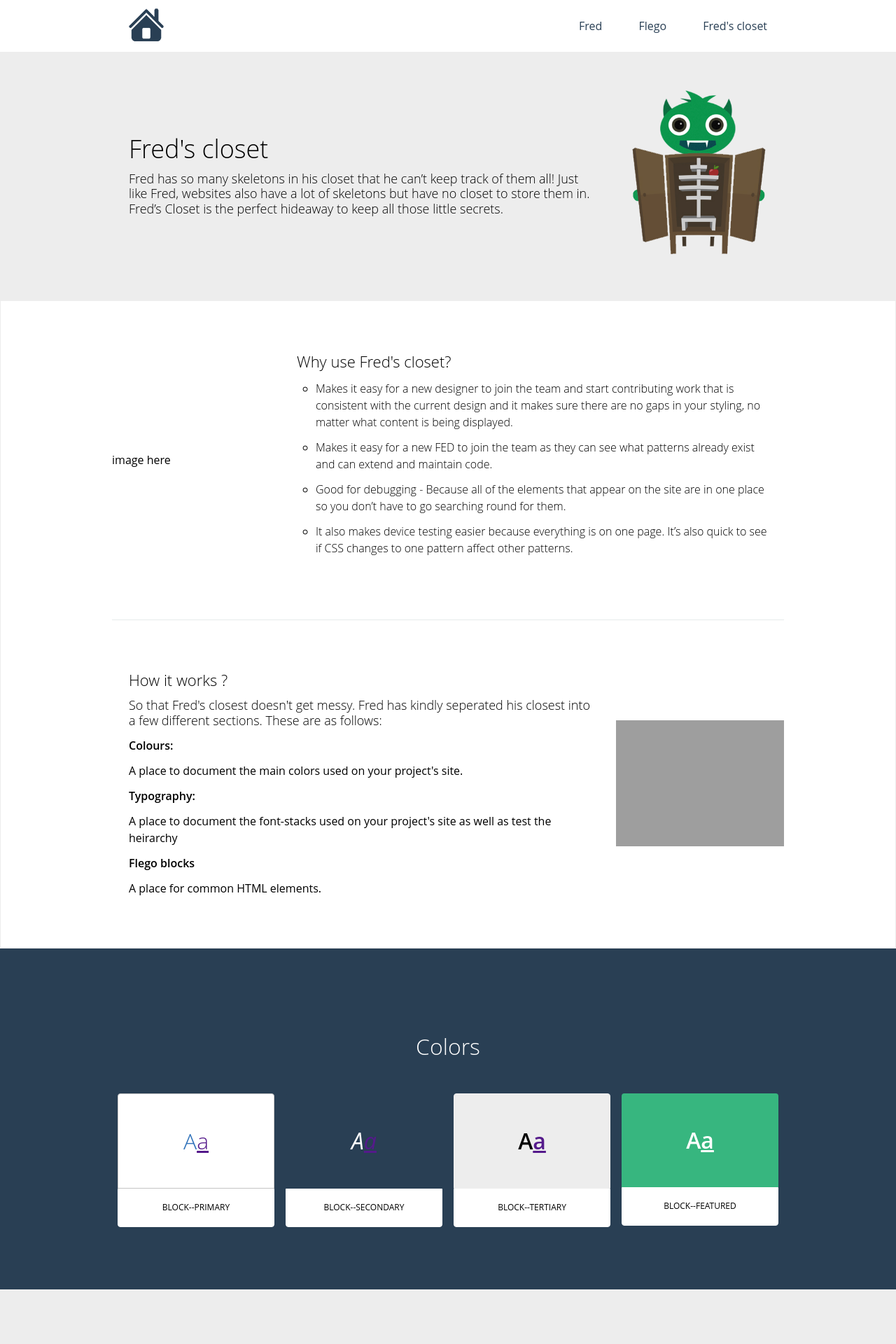
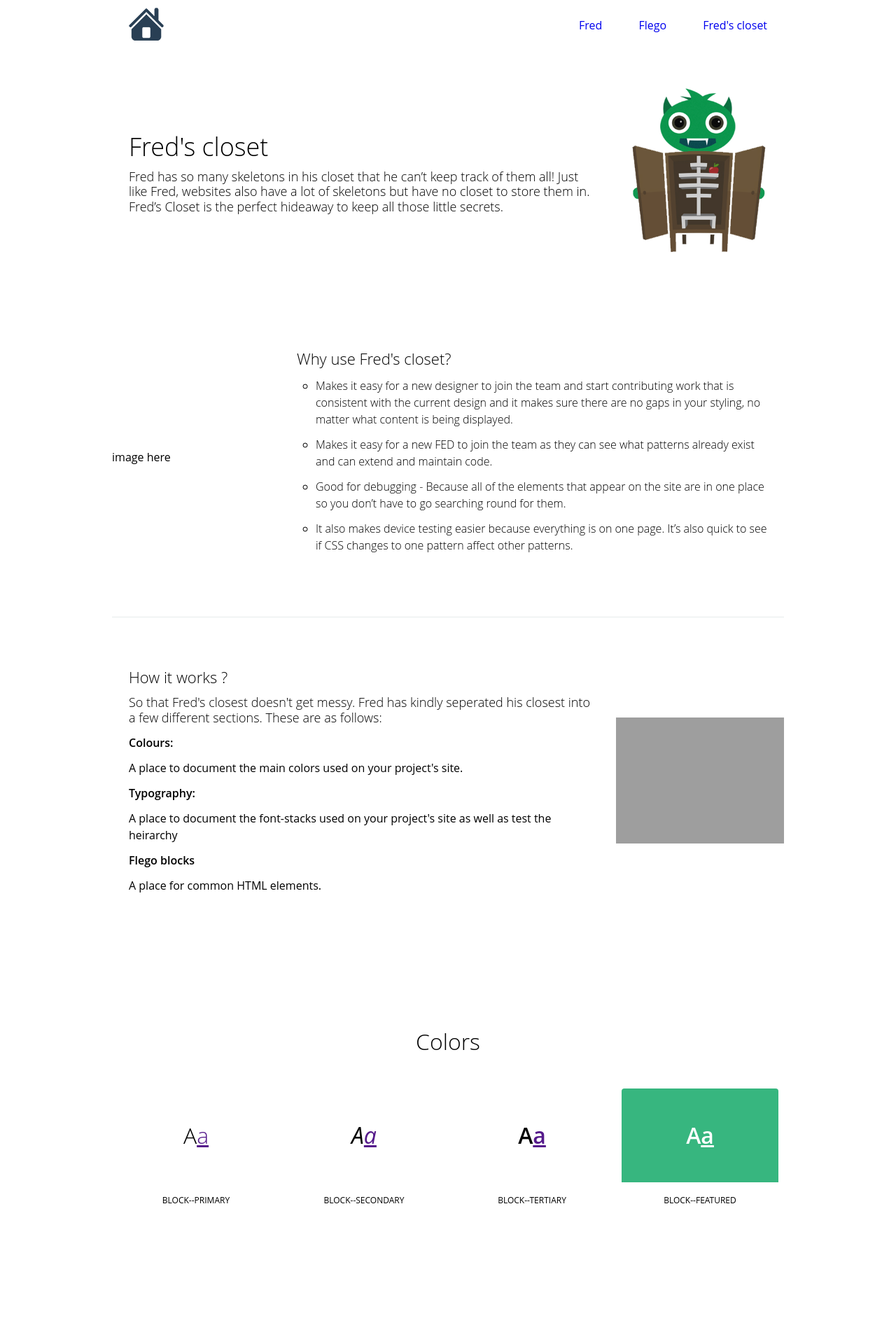
Before and after one commit to laurabunea/Flego, a PHP site: page /freds-closet.php in a window 1280 px wide. Shown: the top 1920 px of the page at 70% size. Run offline with PHP 8.4, Linux system fonts and the light colour scheme; some libraries are stand-ins or nearby versions; grey boxes are pictures that could not be loaded.

Commit message:
commiting a broken site as i will work form it at  home :)

```diff
--- a/www/assets/css/screen.css
+++ b/www/assets/css/screen.css
@@ -334,9 +334,6 @@ To cut down on rules in your stylesheet, you can extend this placeholder in your
 .block-element {
   display: block; }
 
-.block--primary, .block--secondary, .block--tertiary, .lego--heading, .block--white {
-  border-width: 1px;
-  border-style: solid; }
 
 /**
 ### Clearfixing
@@ -4313,30 +4310,6 @@ hr {
 .primary--border {
   border: 1px solid #37B67F; }
 
-.block--primary {
-  background-color: #fff;
-  color: #2F72BA;
-  border-color: #c4c4c4; }
-
-.block--secondary {
-  background-color: #293F54;
-  color: #fff;
-  border-color: #293F54; }
-
-.block--tertiary, .lego--heading {
-  background-color: #EDEDED;
-  color: #000;
-  border-color: #EDEDED; }
-
-.block--white {
-  background-color: #fff;
-  color: #000;
-  border-color: #fff; }
-  .block--white a {
-    color: #293F54; }
-  .block--white .btn {
-    color: #fff; }
-
 .i-gecko {
   background-image: url('/assets/images/square-gecko.png');
   background-repeat: no-repeat;
--- a/www/assets/js/dist/site.min.js
+++ b/www/assets/js/dist/site.min.js
@@ -1,2 +1,2 @@
-/*! freds-precious 2014-04-16 */
+/*! freds-precious 2014-04-17 */
 "undefined"==typeof console&&(console={},console.log=function(){});var FP=function(){"use strict";var a={init:function(){}};return{init:function(){a.init.call(a)}}}(window,document);!function(a,b,c){a.jQuery||a.Zepto?$(b).ready(function(){c.init()}):"addEventListener"in a?a.addEventListener("load",function(){c.init()}):a.onload=function(){c.init()}}(window,document,FP);
--- a/www/assets/sass/_site-theme.scss
+++ b/www/assets/sass/_site-theme.scss
@@ -73,65 +73,6 @@ hr {
     border:1px solid $primary-color;
 }
 
-//primary
-$primary-bg-color:              #fff;//#f7f7f7
-$primary-txt-color:             $base-link-color;
-$primary-border-color:          #c4c4c4;
-
-//secondary
-$secondary-bg-color:            #293F54;//#fff
-$secondary-txt-color:           #fff ; //$base-font-color
-$secondary-border-color:        #293F54;//#ccc
-
-//tertiary
-$tertiary-bg-color:            #EDEDED;//#fff
-$tertiary-txt-color:           #000 ; //$base-font-color
-$tertiary-border-color:        #EDEDED;//#ccc
-
-
-//white
-$white-bg-color:            #fff;//#fff
-$white-txt-color:           #000 ; //$base-font-color
-$white-border-color:        #fff;//#ccc
-
-//featured
-$featured-bg-color:            #595959;//#fff
-$featured-txt-color:           #fff ; //$base-font-color
-$featured-border-color:        #595959;//#ccc
-
-
-//used in funding search
-
-
-.block--primary {
-    @extend %border;
-    @include theme-block( $primary-bg-color, $primary-txt-color, $primary-border-color );
-}
-
-.block--secondary {
-    @extend %border;
-    @include theme-block( $secondary-bg-color, $secondary-txt-color, $secondary-border-color );
-}
-
-.block--tertiary {
-    @extend %border;
-    @include theme-block( $tertiary-bg-color, $tertiary-txt-color, $tertiary-border-color );
-}
-
-.block--white {
-    @extend %border;
-    @include theme-block( $white-bg-color, $white-txt-color, $white-border-color );  a {
-        color:#293F54;
-    }
-    .btn {
-        color:#fff;
-    }
-}
-
-//.block--featured {
-//    @extend %border;
- //   @include theme-block( $featured-bg-color, $featured-txt-color, $featured-border-color );
-//}
 
 
 
@@ -143,35 +84,40 @@ $featured-border-color:        #595959;//#ccc
 
 
 
-$primary-theme-color:             $;
-$primary-text-color:              $;
-$primary-link-color:              $;
-$primary-button-color:            $;
-$primary-button-text-color:       $;
+$primary-bg-color:                #fff;
+$primary-border-color:            #c4c4c4;
+$primary-text-color:              $base-link-color;
+$primary-link-color:              blue;
+$primary-button-color:            #293F54;
+$primary-button-text-color:       #fff;
 
-$secondary-theme-color:             $;
-$secondary-text-color:              $;
-$secondary-link-color:              $;
-$secondary-button-color:            $;
-$secondary-button-text-color:       $;
+$secondary-bg-color:              #293F54;
+$secondary-border-color:          #293F54;
+$secondary-text-color:            #fff;
+$secondary-link-color:            #fff;
+$secondary-button-color:          #fff;
+$secondary-button-text-color:     #293F54;
 
-$tertiary-theme-color:             $;
-$tertiary-text-color:              $;
-$tertiary-link-color:              $;
-$tertiary-button-color:            $;
-$tertiary-button-text-color:       $;
+$tertiary-bg-color:               #EDEDED;
+$tertiary-border-color:           #EDEDED;
+$tertiary-text-color:             #000;
+$tertiary-link-color:             #000;
+$tertiary-button-color:           #293F54;
+$tertiary-button-text-color:      #000;
 
-$featured-theme-color:             $;
-$featured-text-color:              $;
-$featured-link-color:              $;
-$featured-button-color:            $;
-$featured-button-text-color:       $;
+$featured-bg-color:               #37B67F;
+$featured-border-color:           #37B67F;
+$featured-text-color:             #fff;
+$featured-link-color:             #fff;
+$featured-button-color:           #fff;
+$featured-button-text-color:      #37B67F;
 
-$white-theme-color:             $;
-$white-text-color:              $;
-$white-link-color:              $;
-$white-button-color:            $;
-$white-button-text-color:       $;
+$white-bg-color:                  #fff;
+$white-border-color:              #fff;
+$white-text-color:                #000;
+$white-link-color:                #000;
+$white-button-color:              #37B67F;
+$white-button-text-color:         #000;
 
 //array of theme variables - the children of the array always need to be in the same order!
 $theme-names:
@@ -181,119 +127,74 @@ $theme-names:
   featured,
   white;
 
-$primary-theme-color:
-  $television-primary-theme-color,
-  $tv-primary-theme-color,
-  $music-primary-theme-color,
-  $radio-primary-theme-color,
-  $digital-primary-theme-color,
-  $featured-primary-theme-color;
+$bg-color:
+  $primary-bg-color,
+  $secondary-bg-color,
+  $tertiary-bg-color,
+  $featured-bg-color,
+  $white-bg-color;
 
-$category-text-color:
-  $television-category-text-color,
-  $tv-category-text-color,
-  $music-category-text-color,
-  $radio-category-text-color,
-  $digital-category-text-color,
-  $featured-category-text-color;
+$border-color:
+  $primary-border-color,
+  $secondary-border-color,
+  $tertiary-border-color,
+  $featured-border-color,
+  $white-border-color;
 
-$featured-text-color:
-  $television-featured-text-color,
-  $tv-featured-text-color,
-  $music-featured-text-color,
-  $radio-featured-text-color,
-  $digital-featured-text-color,
-  $featured-featured-text-color;
+$text-color:
+  $primary-text-color,
+  $secondary-text-color,
+  $tertiary-text-color,
+  $featured-text-color,
+  $white-text-color;
 
-$featured-link-color:
-  $television-featured-link-color,
-  $tv-featured-link-color,
-  $music-featured-link-color,
-  $radio-featured-link-color,
-  $digital-featured-link-color,
-  $featured-featured-link-color;
+$link-color:
+  $primary-link-color,
+  $secondary-link-color,
+  $tertiary-link-color,
+  $featured-link-color,
+  $white-link-color;
 
-$gradient-start:
-  $television-gradient-start,
-  $tv-gradient-start,
-  $music-gradient-start,
-  $radio-gradient-start,
-  $digital-gradient-start,
-  $featured-gradient-start;
+$button-color:
+  $primary-button-color,
+  $secondary-button-color,
+  $tertiary-button-color,
+  $featured-button-color,
+  $white-button-color;
 
-$gradient-end:
-  $television-gradient-end,
-  $tv-gradient-end,
-  $music-gradient-end,
-  $radio-gradient-end,
-  $digital-gradient-end,
-  $featured-gradient-end;
-
+$button-text-color:
+  $primary-button-text-color,
+  $secondary-button-text-color,
+  $tertiary-button-text-color,
+  $featured-button-text-color,
+  $white-button-text-color;
 
 // Create a theme for each category
 @for $i from 1 through length($theme-names) {
 
-  .#{nth($theme-names, $i)}-block {
+  .#{nth($theme-names, $i)}--block {
 
-    color: nth($category-text-color, $i);
+    @extend %border;
+    color: nth($text-color, $i);
+    background-color: nth($bg-color, $i);
 
-    h1,
-    .primary-theme,
-    a  {
-      color:nth($primary-theme-color, $i);
+    a {
+      color: nth($link-color, $i);
     }
 
-    .pointerEvents & a:hover {
-      border-bottom-color:nth($primary-theme-color, $i);
-      color:darken(nth($primary-theme-color, $i), 5%);
-    }
+    //.pointerEvents & a:hover {
+    //  border-bottom-color:nth($link-color, $i);
+    //  color:darken(nth($link-color, $i), 5%);
+    //}
 
-    a.blank-theme {
-      color:$base-link-color;
-    }
-
-    .featured {
-      h1,
-      h2,
-      p {
-        color:nth($featured-text-color, $i);
-      }
-      a {
-        color:nth($featured-link-color, $i);
-        &:hover {
-          border-bottom-color:nth($featured-link-color, $i);
-          color:nth($featured-link-color, $i);
-        }
-      }
-
-    }
-    .tp-btn {
-      color:#fff;
-      background-color:nth($primary-theme-color, $i);
-      border-color:nth($primary-theme-color, $i);
+    .btn {
+      color: nth($button-text-color, $i);
+      background-color:nth($button-color, $i);
 
       &:hover {
-        background-color:darken(nth($primary-theme-color, $i), 5%);
-        border-color:darken(nth($primary-theme-color, $i), 5%);
-        margin-bottom:0;
-        color:#fff!important;
+        background-color:darken(nth($button-color, $i), 5%);
+        border-color:darken(nth($button-color, $i), 5%);
       }
-    }
-
-    //dirty hack my bad will change
-    .pointerEvents & .primary-link-color {
-      color:$base-link-color;
-      &:hover {
-        border-bottom-color: $base-link-color;
-        color:darken($base-link-color, 5%);
-      }
-    }
-
-    .featured,
-    hr {
-      background:nth($gradient-start, $i);
-      @include linear-gradient('to right', nth($gradient-start, $i), nth($gradient-end, $i));
-
     }
 
   }
```
Also changed, not shown: www/index.php (+7 -0 lines), www/templates/homepage.twig (+6 -9 lines), www/assets/js/dist/lib.min.js.
